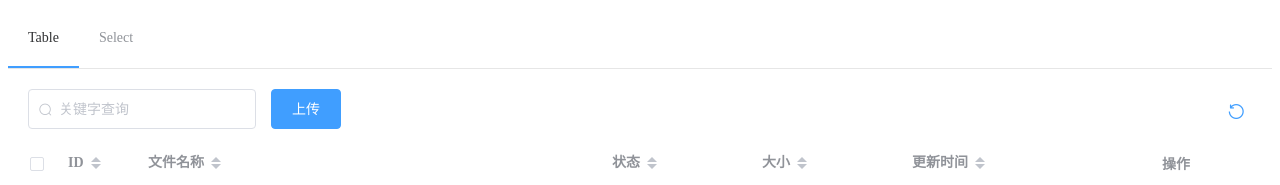
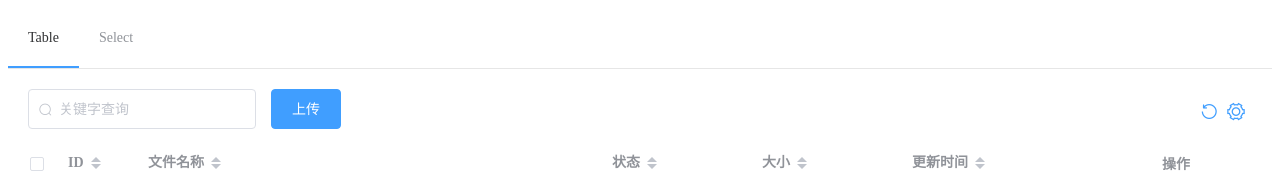
Before and after one commit to liangalien/element-ui-components-pro, a Vue app: page / in a window 1280 px wide. Shown: the top 185 px of the page. Built offline with nearby package versions, Linux system fonts and the light colour scheme.

Commit message:
添加搜索框前注入

```diff
--- a/package.json
+++ b/package.json
@@ -6,7 +6,7 @@
     "url": "https://github.com/liangalien"
   },
   "homepage": "https://github.com/liangalien/element-ui-components-pro",
-  "version": "1.1.6",
+  "version": "1.1.7",
   "private": false,
   "main": "src/components/components.js",
   "scripts": {
--- a/src/components/table.vue
+++ b/src/components/table.vue
@@ -18,7 +18,6 @@
                            @click="getTableData()"></el-button>
                 <el-popover
                         trigger="click"
-                        v-if="extra && extra.indexOf('option') != -1"
                 >
                     <el-checkbox
                             v-model="columnsCheckedAll"
@@ -69,7 +68,7 @@
             </template>
         </el-table>
 
-        <div v-if="pagination" class="table-bottom-right">
+        <div class="table-bottom-right">
             <el-pagination
                     background
                     :layout="pagination.layout"
@@ -92,12 +91,11 @@
         name: "EpTable",
         inheritAttrs: false,
         props: {
-            data: Array,
             request: [Object, Function],
             responseFormat: Function,
             columns: Array,
             pagination: {
-                type: [Object, Boolean],
+                type: Object,
                 default() {
                     return {
                         total: 0,
@@ -114,7 +112,7 @@
                 }
             },
             extra: {
-                type: [Array, Boolean], default() {
+                type: Array, default() {
                     return ["refresh", "columns"]
                 }
             },
@@ -127,7 +125,7 @@
         },
         data() {
             return {
-                tableData: this.data,
+                tableData: [],
                 loading: false,
                 search: null,
                 sortBy: null,
```
